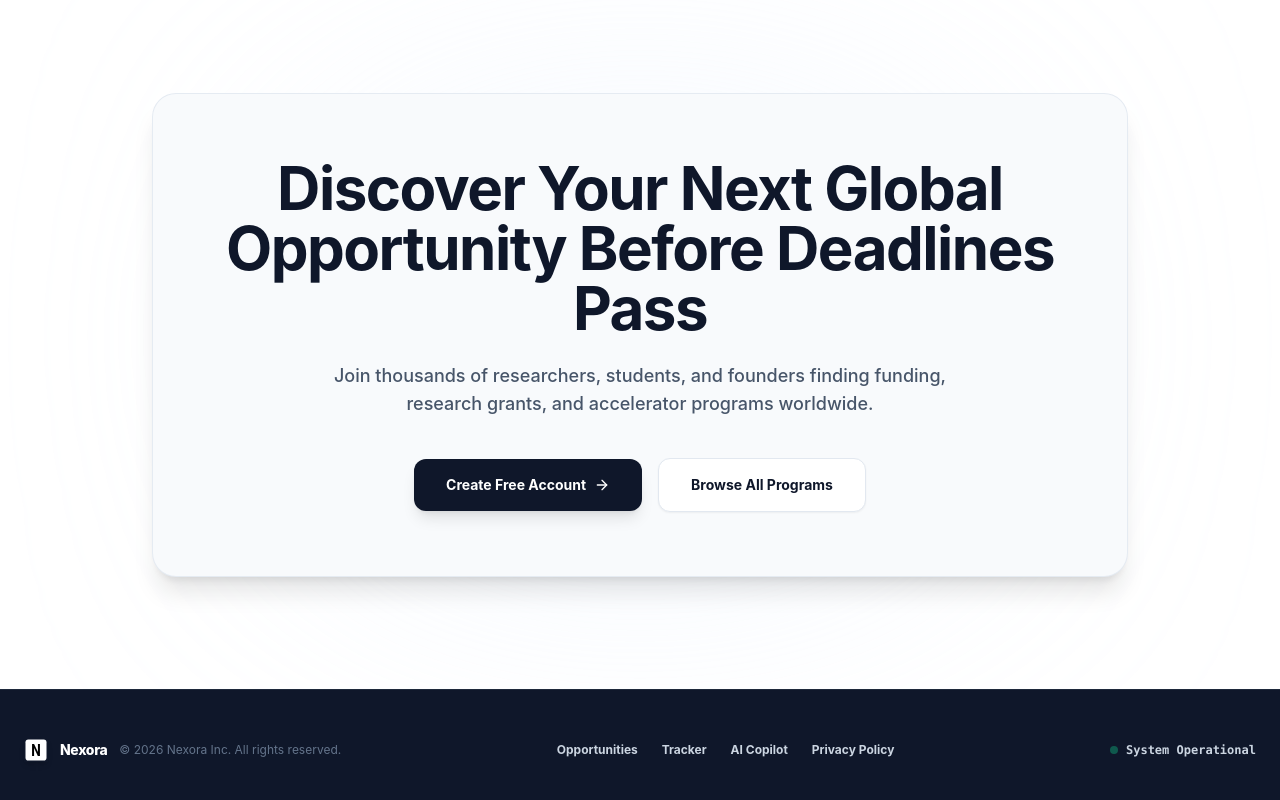
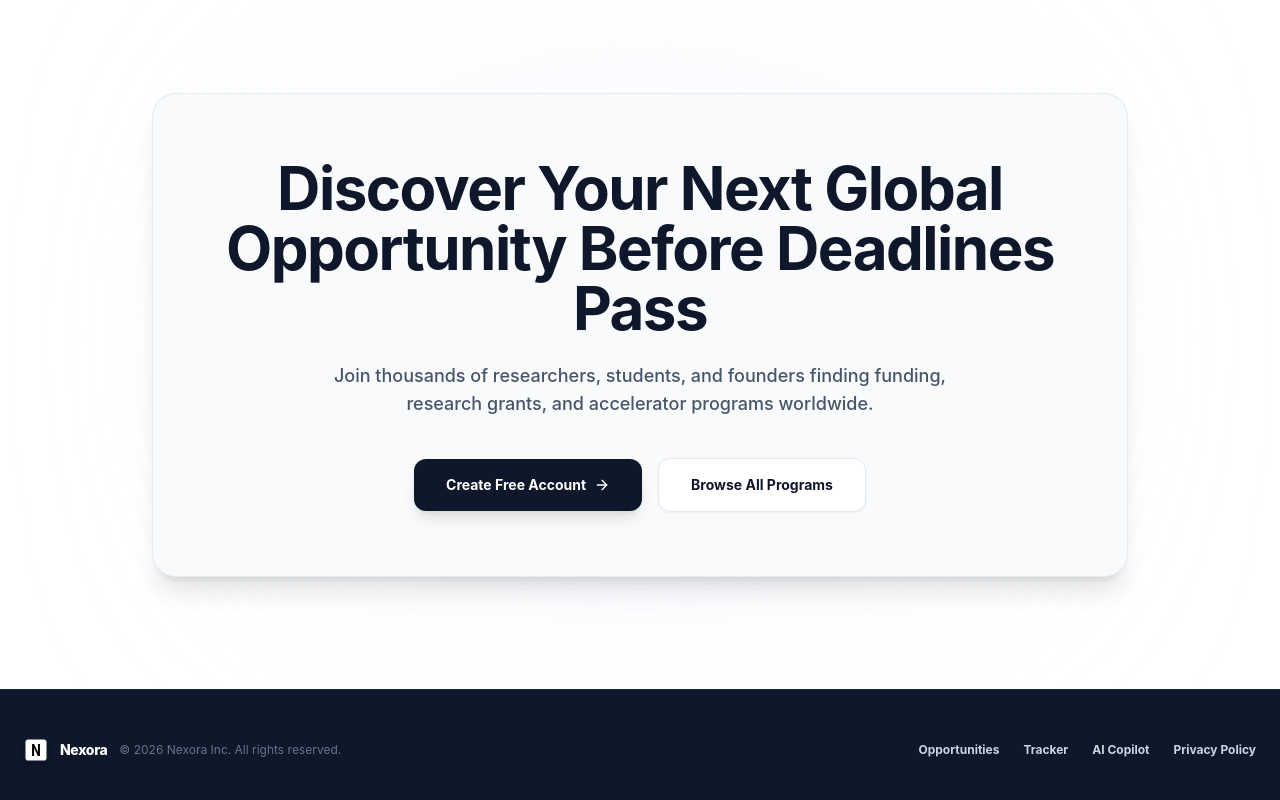
Before and after one commit to yagyaXsen/Nexora, a React (Vite) app in the folder frontend/: page / in a window 1280 px wide. Shown: the part 9923-10723 px from the top of the page. Built offline with nearby package versions, Linux system fonts and the light colour scheme; no server answers.

Commit message:
Remove System Operational badge from footer and finalize production deployment readiness

```diff
--- a/frontend/src/components/landing/PrismFooter.jsx
+++ b/frontend/src/components/landing/PrismFooter.jsx
@@ -18,10 +18,6 @@ export default function PrismFooter() {
           <a href="/privacy" className="hover:text-white transition-colors">Privacy Policy</a>
         </div>
 
-        <div className="flex items-center gap-2">
-          <span className="w-2 h-2 rounded-full bg-emerald-500 animate-pulse" />
-          <span className="text-slate-300 font-mono font-semibold">System Operational</span>
-        </div>
 
       </div>
     </footer>
```
Also changed, not shown: 1 other file (tests, documents, lock files or other folders).
